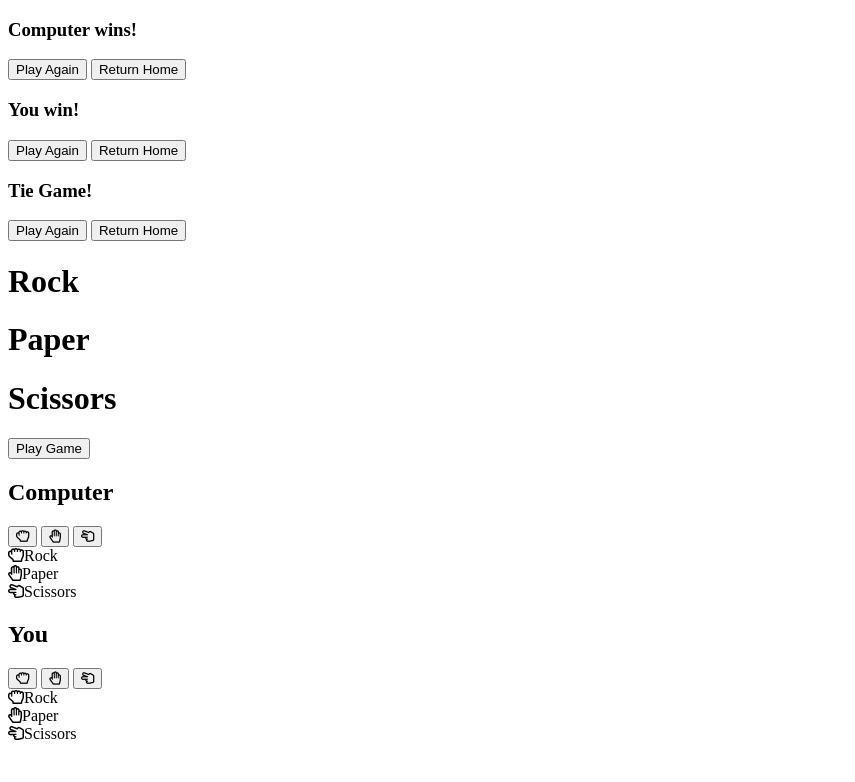
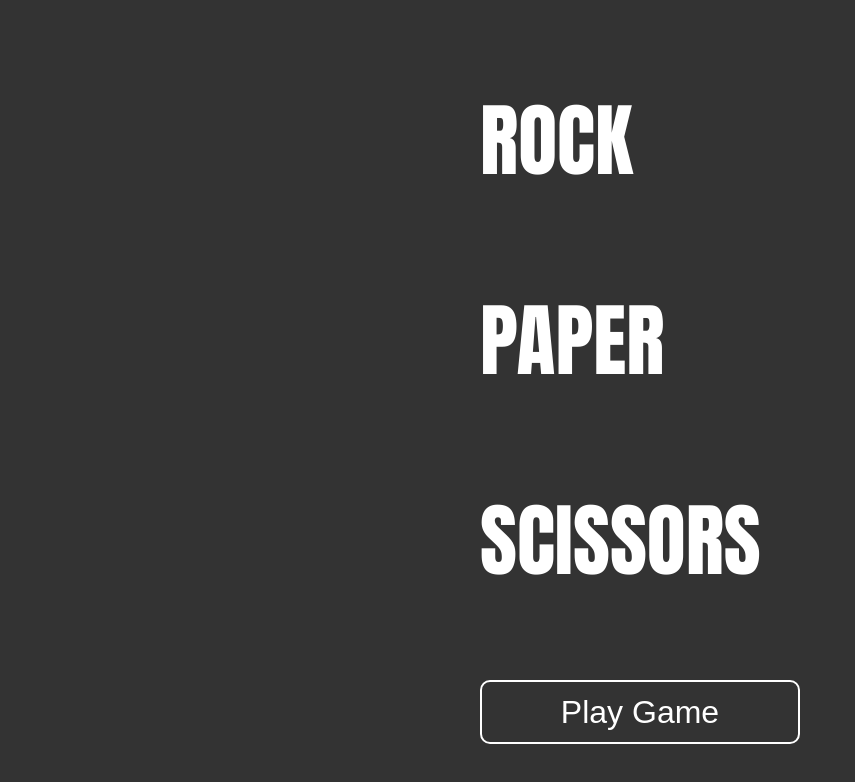
Before and after one commit to orrinth/rock-paper-scissors, a plain HTML site: page index.html in a window 1280 px wide. Shown: the whole page, without its empty margins (0-855 px from the left). Drawn offline with Linux system fonts and the light colour scheme.

Commit message:
Update index.html

```diff
--- a/index.html
+++ b/index.html
@@ -9,8 +9,8 @@
         <title>Rock, Paper, Scissors</title>
         <link rel="stylesheet" href="https://use.fontawesome.com/releases/v5.14.0/css/all.css"
         integrity="sha384-HzLeBuhoNPvSl5KYnjx0BT+WB0QEEqLprO+NBkkk5gbc67FTaL7XIGa2w1L0Xbgc" crossorigin="anonymous">
-        <link rel="stylesheet" href="style.css">
-        <script src="rockpaperscissors.js" defer></script>
+        <link rel="stylesheet" href="rock-paper-scissors.css">
+        <script src="rockPaperScissors.js" defer></script>
     </head>
     <body>
         <div class="computer-overlay no-show">
```
